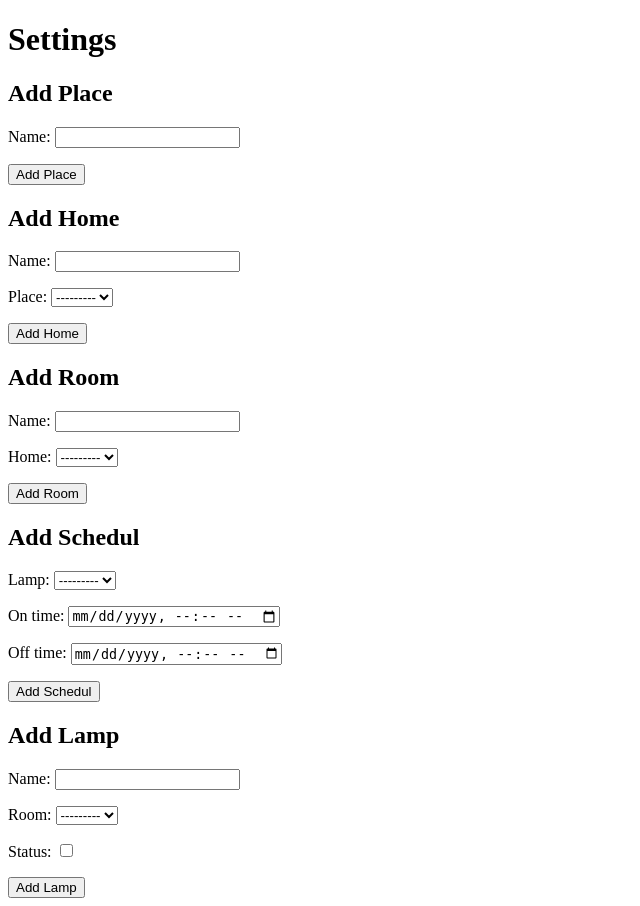
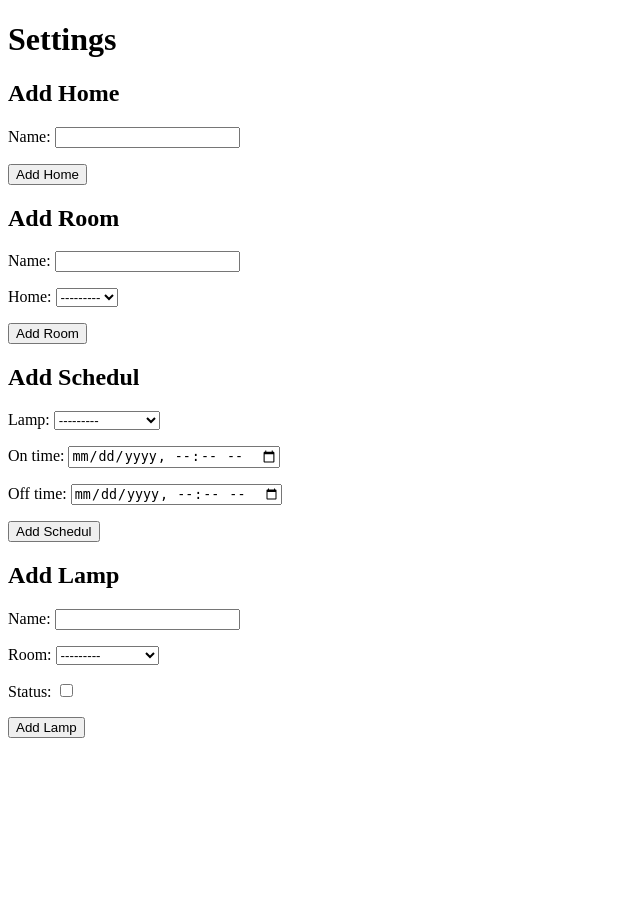
Before and after one commit to parsakn/DjangoBackLight, a Django app: template templates/Places_Lamp/settings.html in a window 1280 px wide. Shown: the part 116-1022 px from the top of the page, without its empty margins (0-640 px from the left). After the commit the page ends 854 px from the top, so only its background shows below. Run offline with Django 5.2, Linux system fonts and the light colour scheme; the template is opened without the code that fills it: values that come from a table or form of the project are taken from there, others are empty; data comes from the database, SQL or seed files in the repository.

Commit message:
remove Place

```diff
--- a/Places_Lamp/admin.py
+++ b/Places_Lamp/admin.py
@@ -1,8 +1,8 @@
 from django.contrib import admin
-from .models import Lamp , LampSchedule , Place , Room , Home
+from .models import Lamp , LampSchedule  , Room , Home
 # Register your models here.
 admin.site.register(Lamp)
 admin.site.register(LampSchedule)
-admin.site.register(Place)
+
 admin.site.register(Room)
 admin.site.register(Home)
--- a/Places_Lamp/forms.py
+++ b/Places_Lamp/forms.py
@@ -1,10 +1,10 @@
 from django import forms
-from .models import Home, Room, Lamp , Place , LampSchedule
+from .models import Home, Room, Lamp  , LampSchedule
 from django.forms import DateTimeInput
 
-class PlaceForm(forms.ModelForm):
+class HomeForm(forms.ModelForm):
     class Meta :
-        model = Place
+        model = Home
         fields = ["name"]
     # def __init__(self, *args, **kwargs):
     #     user = kwargs.pop('user', None)
@@ -14,16 +14,7 @@
     #         self.fields['owner'].queryset = Place.objects.filter(place__owner=user)
 
 
-class HomeForm(forms.ModelForm):
-    class Meta:
-        model = Home
-        fields = ['name', 'place']
-    def __init__(self, *args, **kwargs):
-        user = kwargs.pop('user', None)
-        super().__init__(*args, **kwargs)
 
-        if user is not None:
-            self.fields['place'].queryset = Place.objects.filter(owner=user)
 
 class RoomForm(forms.ModelForm):
     class Meta:
@@ -34,7 +25,7 @@
         super().__init__(*args, **kwargs)
 
         if user is not None:
-            self.fields['home'].queryset = Home.objects.filter(place__owner=user)
+            self.fields['home'].queryset = Home.objects.filter(owner=user)
 
 class LampForm(forms.ModelForm):
     class Meta:
@@ -45,7 +36,7 @@
         super().__init__(*args, **kwargs)
 
         if user is not None:
-            self.fields['room'].queryset = Room.objects.filter(home__place__owner=user)
+            self.fields['room'].queryset = Room.objects.filter(home__owner=user)
 
 class LampSchedulForm(forms.ModelForm):
     class Meta:
@@ -60,4 +51,4 @@
         super().__init__(*args, **kwargs)
 
         if user is not None:
-            self.fields['lamp'].queryset = Lamp.objects.filter(room__home__place__owner=user)
+            self.fields['lamp'].queryset = Lamp.objects.filter(room__home__owner=user)
--- a/Places_Lamp/models.py
+++ b/Places_Lamp/models.py
@@ -1,7 +1,7 @@
 from django.db import models
 from django.contrib.auth import get_user_model
 # Create your models here.
-class Place(models.Model):
+class Home(models.Model):
     """
     Place model - represents a location where users can have homes
     """
@@ -13,14 +13,7 @@
 
 
 
-class Home(models.Model):
-    """
-    Home model - represents a home within a place
-    """
-    name = models.CharField(max_length=255 ,blank=True , unique=True)
-    place = models.ForeignKey(Place, on_delete=models.CASCADE, related_name='homes')
-    def __str__(self) :
-        return self.name
+
 
 
 class Room(models.Model):
--- a/templates/Places_Lamp/settings.html
+++ b/templates/Places_Lamp/settings.html
@@ -12,12 +12,7 @@
     <div class="container">
         <h1>Settings</h1>
 
-        <form method="post">
-            {% csrf_token %}
-            <h2>Add Place</h2>
-            {{ place_form.as_p }}
-            <button type="submit" name="submit_place">Add Place</button>
-        </form>
+
 
         <form method="post">
             {% csrf_token %}
```
Also changed, not shown: Places_Lamp/views.py (+10 -14 lines), API/migrations/__init__.py (deleted), Places_Lamp/migrations/0001_initial.py, Places_Lamp/migrations/0002_initial.py (deleted), Places_Lamp/migrations/0003_alter_home_name_alter_lamp_name_alter_place_name_and_more.py (deleted), User/migrations/0001_initial.py, User/migrations/0002_alter_customeuser_is_service_provider.py (deleted), User/migrations/0003_alter_customeuser_is_service_provider.py (deleted), db.sqlite3.
